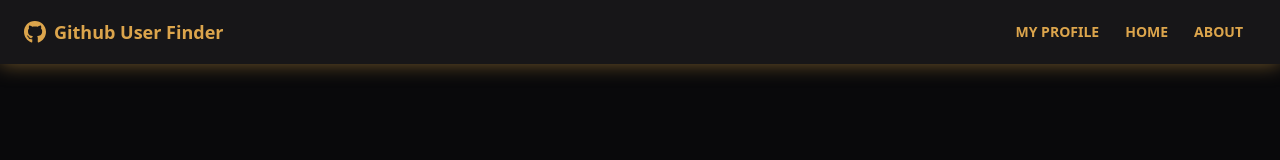
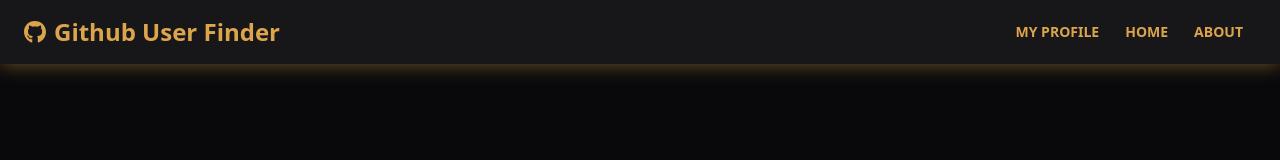
Before and after one commit to caeserlondon/github-user-finder, a React (Create React App) app: page / in a window 1280 px wide. Shown: the top 160 px of the page. Built offline with nearby package versions, Linux system fonts and the light colour scheme; no server answers.

Commit message:
Updating the style

```diff
--- a/src/components/layout/Navbar.jsx
+++ b/src/components/layout/Navbar.jsx
@@ -3,11 +3,11 @@ import { Link } from 'react-router-dom'
 
 const Navbar = () => {
 	return (
-		<nav className='navbar mb-12 drop-shadow-md bg-neutral text-nutral-content'>
+		<nav className='navbar mb-14 drop-shadow-md bg-neutral text-nutral-content'>
 			<div className='container mx-auto'>
 				<div className='flex-none px-2 mx-2'>
 					<FaGithub className='inline pr-2 text-3xl' />
-					<Link to='/' className='text-lg font-bold align-middle'>
+					<Link to='/' className='text-2xl font-bold align-middle'>
 						Github User Finder
 					</Link>
 				</div>
```
